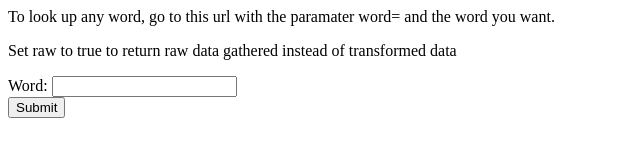
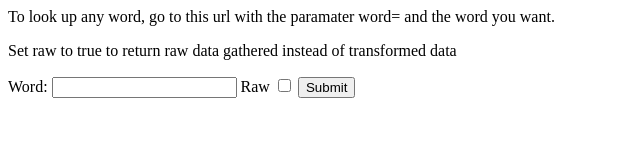
Before and after one commit to danielstern/english-language-api, a website: page app/index.html in a window 1280 px wide. Shown: the whole page, without its empty margins (0-640 px from the left). Drawn offline with Linux system fonts and the light colour scheme.

Commit message:
improved-demo

```diff
--- a/app/index.html
+++ b/app/index.html
@@ -1,3 +1,10 @@
 <p>To look up any word, go to this url with the paramater word= and the word you want.</p>
 <p>Set raw to true to return raw data gathered instead of transformed data</p>
-<form action="/" autocomplete="on">  Word: <input name="word" autocomplete="on"><br> <input type="submit"></form>
+<form action="/" autocomplete="on">
+<label for="word">
+	Word:
+</label>  <input name="word" autocomplete="on">
+<label for="raw">
+	Raw
+</label>  <input name="raw" autocomplete="on" type=checkbox>
+<input type="submit"></form>
```
